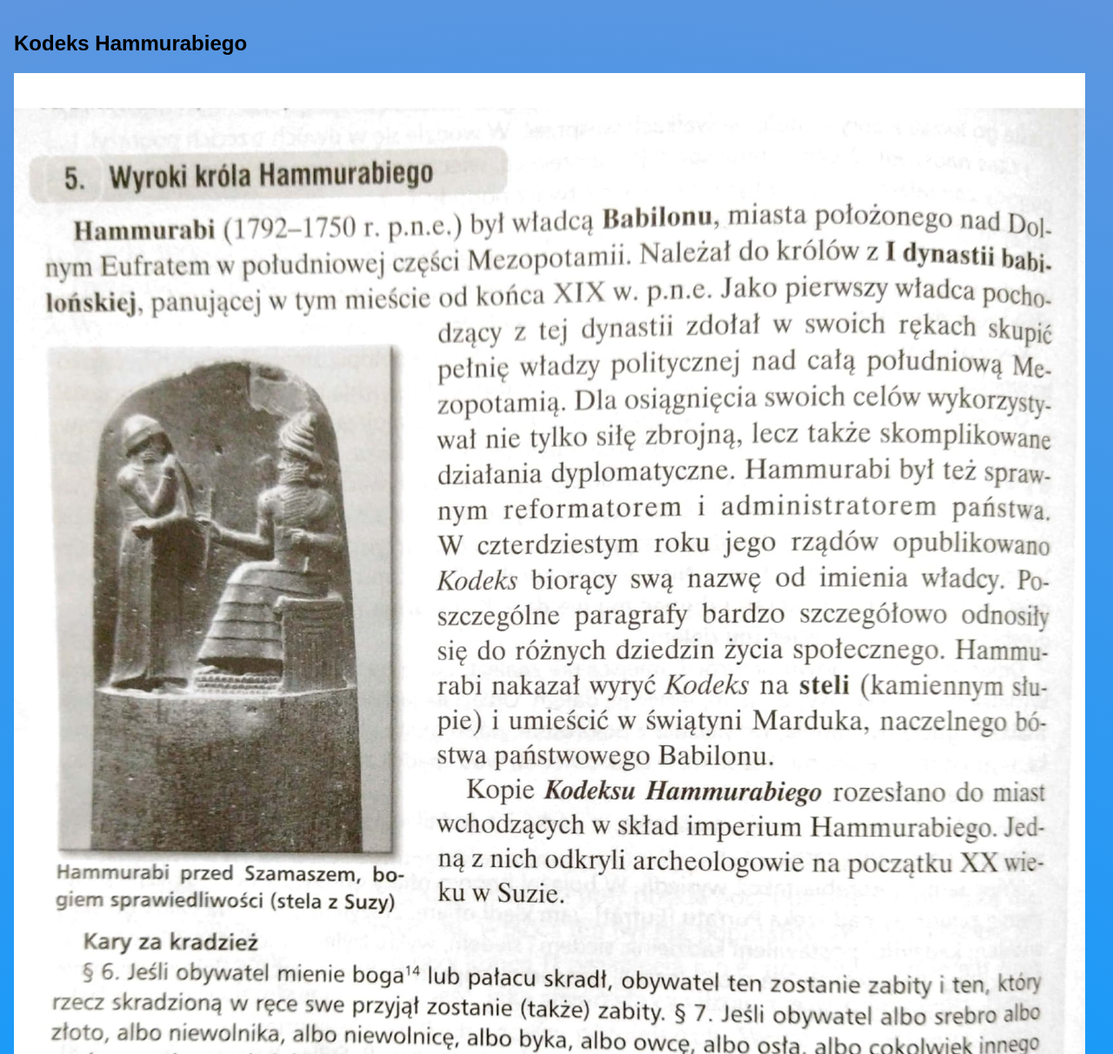
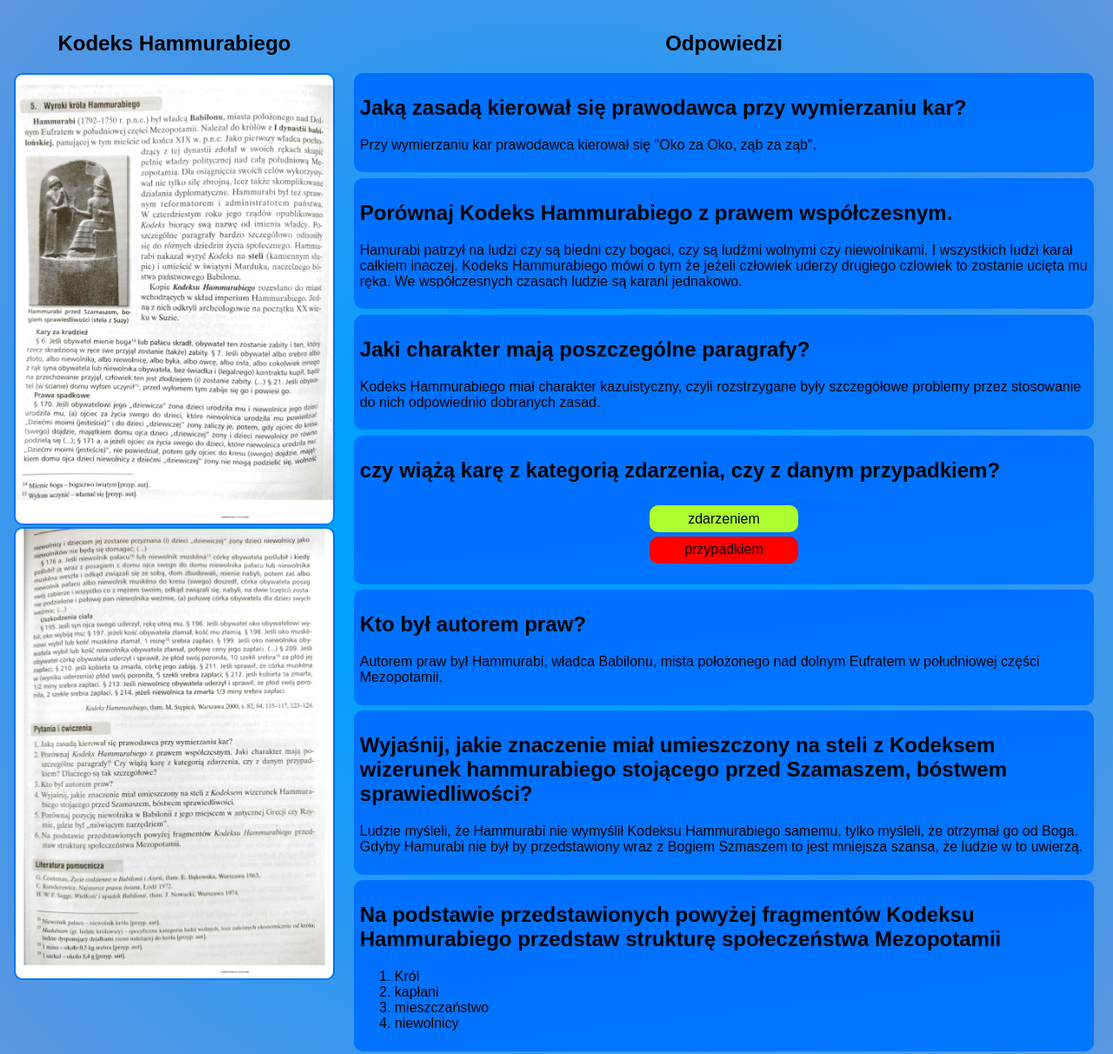
Before and after one commit to kacper-ziemecki/projekt-na-historie, a plain HTML site: page index.html in a window 1280 px wide. Shown: the top 1212 px of the page at 87% size. Drawn offline with Linux system fonts and the light colour scheme.

Commit message:
proponowana wersja końcowa

```diff
--- a/index.html
+++ b/index.html
@@ -10,36 +10,77 @@
 	</head>
 	<body>
 		<article>
-			<h1>Kodeks Hammurabiego</h1>
-			<div class="slider">
+			<h1 style="text-align: center">Kodeks Hammurabiego</h1>
+			<div class="images">
 				<img class="zdjecie-wyroki" src="Wyroki króla Hammurabiego-1.jpg" />
 				<img class="zdjecie-wyroki" src="Wyroki króla Hammurabiego-2.jpg" />
 			</div>
 		</article>
-		<article>
-			<h1>Odpowiedzi</h1>
-			Jaką zasadą kierował się prawodawca przy wymierzaniu kar? Przy wymierzaniu
-			kar prawodawca kierował się "Oko za Oko, ząb za ząb". Porównaj Kodeks
-			Hammurabiego z prawem współczesnym. Hamurabi patrzył na ludzi czy są
-			biedni czy bogaci, czy są ludźmi wolnymi czy niewolnikami. I wszystkich
-			ludzi karał całkiem inaczej. Kodeks Hammurabiego mówi o tym że jeżeli
-			człowiek uderzy drugiego czlowiek to zostanie ucięta mu ręka. We
-			współczesnych czasach ludzie są karani jednakowo. Jaki charakter mają
-			poszczególne paragrafy? Kodeks Hammurabiego miał charakter kazuistyczny,
-			czyli rozstrzygane były szczegółowe problemy przez stosowanie do nich
-			odpowiednio dobranych zasad. czy wiążą karę z kategorią zdarzenia, czy z
-			danym przypadkiem? a)zdarzeniem (YES) b)przypadkiem (NO) Kto był autorem
-			praw? Autorem praw był Hammurabi, władca Babilonu, mista położonego nad
-			dolnym Eufratem w południowej części Mezopotamii. Wyjaśnij, jakie
-			znaczenie miał umieszczony na steli z Kodeksem wizerunek hammurabiego
-			stojącego przed Szamaszem, bóstwem sprawiedliwości? Ludzie myśleli, że
-			Hammurabi nie wymyślił Kodeksu Hammurabiego samemu, tylko myśleli, że
-			otrzymał go od Boga. Gdyby Hamurabi nie był by przedstawiony wraz z Bogiem
-			Szmaszem to jest mniejsza szansa, że ludzie w to uwierzą. Porównaj pozycję
-			niewolnika w Babilonii z jego miejscem w antycznej Grecji czy Rzymie,
-			gdzie był "mówiącym narzędziem"? Na podstawie przedstawionych powyżej
-			fragmentów Kodeksu Hammurabiego przedstaw strukturę społeczeństwa
-			Mezopotamii 1.Król 2.kapłani 3.mieszczaństwo 4.niewolnicy
+		<article class="main">
+			<h1 style="text-align: center">Odpowiedzi</h1>
+			<div>
+				<h2>Jaką zasadą kierował się prawodawca przy wymierzaniu kar?</h2>
+				<p>
+					Przy wymierzaniu kar prawodawca kierował się "Oko za Oko, ząb za ząb".
+				</p>
+			</div>
+			<div>
+				<h2>Porównaj Kodeks Hammurabiego z prawem współczesnym.</h2>
+				<p>
+					Hamurabi patrzył na ludzi czy są biedni czy bogaci, czy są ludźmi
+					wolnymi czy niewolnikami. I wszystkich ludzi karał całkiem inaczej.
+					Kodeks Hammurabiego mówi o tym że jeżeli człowiek uderzy drugiego
+					czlowiek to zostanie ucięta mu ręka. We współczesnych czasach ludzie
+					są karani jednakowo.
+				</p>
+			</div>
+			<div>
+				<h2>Jaki charakter mają poszczególne paragrafy?</h2>
+				<p>
+					Kodeks Hammurabiego miał charakter kazuistyczny, czyli rozstrzygane
+					były szczegółowe problemy przez stosowanie do nich odpowiednio
+					dobranych zasad.
+				</p>
+			</div>
+			<div>
+				<h2>czy wiążą karę z kategorią zdarzenia, czy z danym przypadkiem?</h2>
+				<div class="lista1">
+					<p class="yes">zdarzeniem</p>
+					<p class="no">przypadkiem</p>
+				</div>
+			</div>
+			<div>
+				<h2>Kto był autorem praw?</h2>
+				<p>
+					Autorem praw był Hammurabi, władca Babilonu, mista położonego nad
+					dolnym Eufratem w południowej części Mezopotamii.
+				</p>
+			</div>
+			<div>
+				<h2>
+					Wyjaśnij, jakie znaczenie miał umieszczony na steli z Kodeksem
+					wizerunek hammurabiego stojącego przed Szamaszem, bóstwem
+					sprawiedliwości?
+				</h2>
+				<p>
+					Ludzie myśleli, że Hammurabi nie wymyślił Kodeksu Hammurabiego samemu,
+					tylko myśleli, że otrzymał go od Boga. Gdyby Hamurabi nie był by
+					przedstawiony wraz z Bogiem Szmaszem to jest mniejsza szansa, że
+					ludzie w to uwierzą.
+				</p>
+			</div>
+			<div>
+				<h2>
+					Na podstawie przedstawionych powyżej fragmentów Kodeksu Hammurabiego
+					przedstaw strukturę społeczeństwa Mezopotamii
+				</h2>
+				<ol>
+					<li>Król</li>
+					<li>kapłani</li>
+					<li>mieszczaństwo</li>
+					<li>niewolnicy</li>
+				</ol>
+			</div>
 		</article>
 	</body>
 </html>
--- a/style.css
+++ b/style.css
@@ -10,14 +10,58 @@ body {
 	padding: 1rem 1rem;
 	margin: 0;
 }
-
+.images {
+	display: flex;
+	flex-direction: column;
+	gap: 2px;
+}
 .zdjecie-wyroki {
-	width: calc(100vw - 3rem);
-	border-width: 0;
+	width: calc(30vw - 3px - 1rem);
+	border: 2px solid rgba(0, 118, 255, 1);
+	border-radius: 10px;
 	margin: 0;
 	padding: 0;
 }
-.slider {
-	margin: 0;
-	padding: 0;
+
+/* Hide scrollbar for Chrome, Safari and Opera */
+body::-webkit-scrollbar {
+	display: none;
 }
+
+/* Hide scrollbar for IE, Edge and Firefox */
+body {
+	-ms-overflow-style: none; /* IE and Edge */
+	scrollbar-width: none; /* Firefox */
+	display: flex;
+	gap: 1rem;
+}
+
+.yes {
+	background-color: greenyellow;
+	border-radius: 10px;
+	padding: 0.4rem;
+	flex-grow: 1;
+	text-align: center;
+	margin: 0 20rem;
+}
+.no {
+	background-color: red;
+	border-radius: 10px;
+	padding: 0.4rem;
+	flex-grow: 1;
+	text-align: center;
+	margin: 0.3rem 20rem;
+}
+
+.main div {
+	background: rgb(0, 113, 255);
+	background: linear-gradient(
+		173deg,
+		rgba(0, 113, 255, 1) 36%,
+		rgba(0, 118, 255, 1) 89%
+	);
+	border-radius: 10px;
+	padding: 0.4rem;
+	margin: 0.4rem;
+	/* border: 2px solid black; */
+}
```
